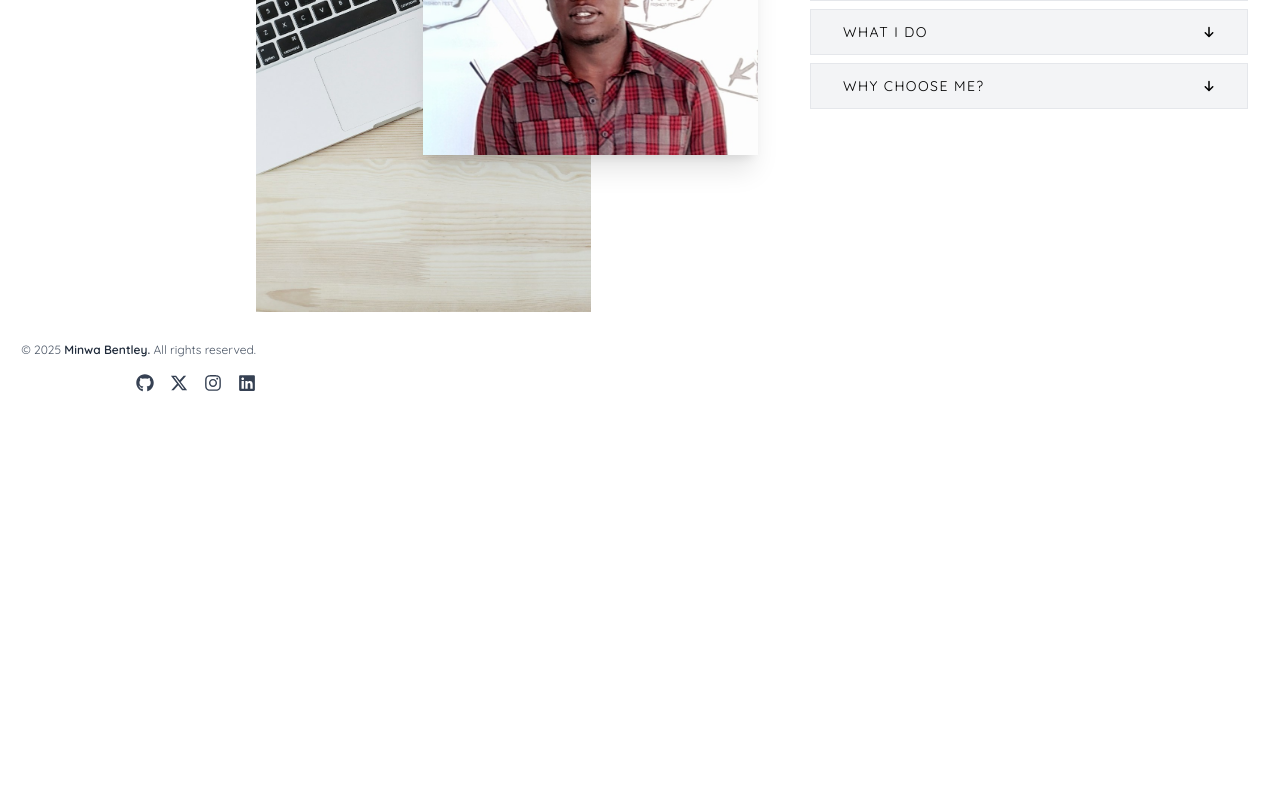
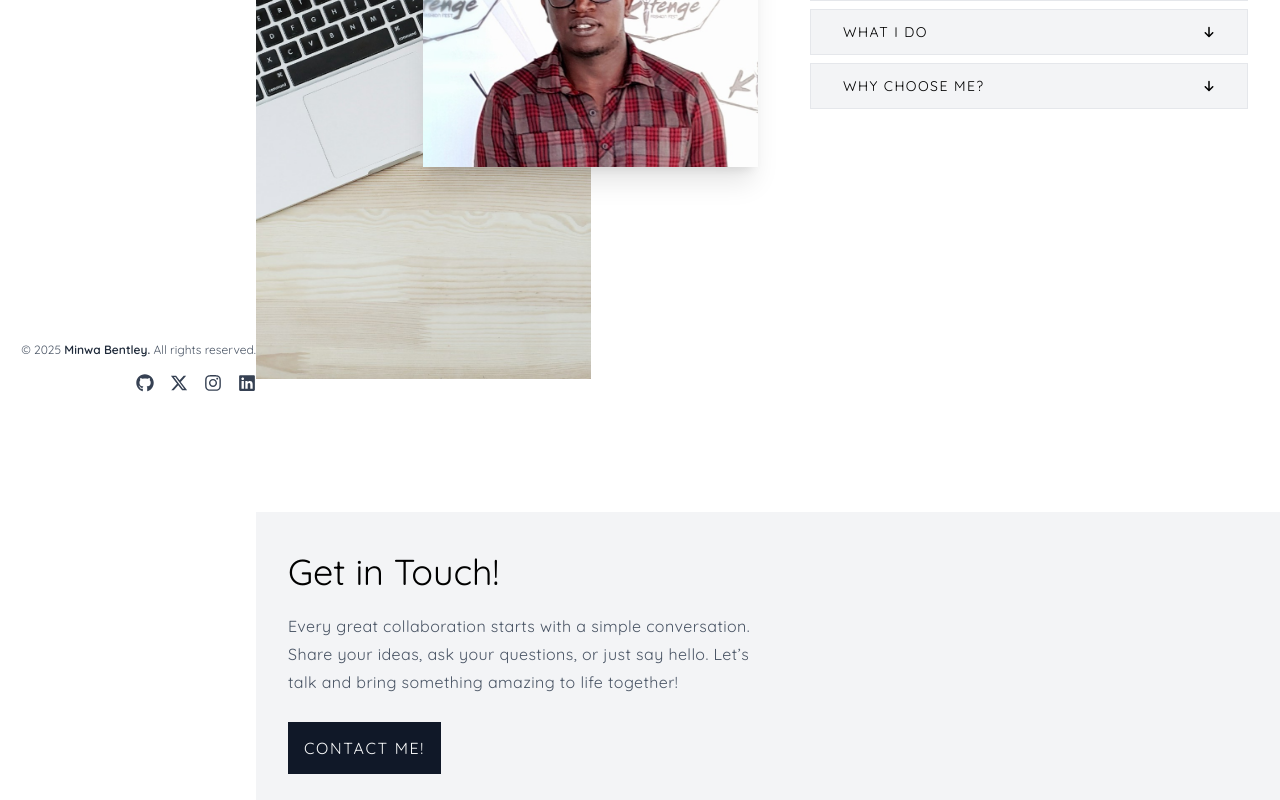
Before and after one commit to bentleyminwa/dev_portfolio, a React (Vite) app: page /about in a window 1280 px wide. Shown: the part 368-1168 px from the top of the page. Before the commit the page ends 800 px from the top, so only its background shows below. Built offline with nearby package versions, Linux system fonts and the light colour scheme.

Commit message:
feat: add Banner component and integrate it into About page

```diff
--- /dev/null
+++ b/src/components/Banner/Banner.tsx
@@ -0,0 +1,22 @@
+import { Link } from "react-router-dom";
+
+const Banner = () => {
+  return (
+    <section className="bg-gray-100 px-8 py-10">
+      <h1 className="text-4xl mb-5">Get in Touch!</h1>
+      <p className="w-1/2 text-gray-600 mb-10 tracking-wide leading-7">
+        Every great collaboration starts with a simple conversation. Share your
+        ideas, ask your questions, or just say hello. Let’s talk and bring
+        something amazing to life together!
+      </p>
+      <Link
+        to={"contact"}
+        className="bg-gray-900 text-gray-50 uppercase p-4 tracking-widest mb-5"
+      >
+        Contact Me!
+      </Link>
+    </section>
+  );
+};
+
+export default Banner;
--- a/src/components/index.ts
+++ b/src/components/index.ts
@@ -1,5 +1,6 @@
 import Accordion from "./Accordion/Accordion";
+import Banner from "./Banner/Banner";
 import Sidebar from "./Sidebar/Sidebar";
 import { HeroSlider } from "./Slider/Slider";
 
-export { Accordion, HeroSlider, Sidebar };
+export { Accordion, Banner, HeroSlider, Sidebar };
--- a/src/pages/About/About.tsx
+++ b/src/pages/About/About.tsx
@@ -1,9 +1,10 @@
 import { aboutPic, lee } from "../../assets/images";
-import { Accordion } from "../../components";
+import { Accordion, Banner } from "../../components";
 
 const About = () => {
   return (
-    <main className="pt-20 grid grid-cols-2 gap-5 min-h-screen">
+    <main className="pt-20">
+      <div className="min-h-screen grid grid-cols-2 gap-5">
         <section className="relative w-full h-full">
           <img
             src={aboutPic}
@@ -26,12 +27,15 @@ const About = () => {
           <p className="text-sm text-gray-600 tracking-wide leading-7">
             I am a software developer with a knack for crafting dynamic and
             user-friendly web experiences. I love the process of transforming
-          ideas into functional, visually appealing interfaces that people enjoy
-          using.
+            ideas into functional, visually appealing interfaces that people
+            enjoy using.
           </p>
 
           <Accordion />
         </section>
+      </div>
+
+      <Banner />
     </main>
   );
 };
```
Lines whose indentation alone changed are shown as unchanged.
